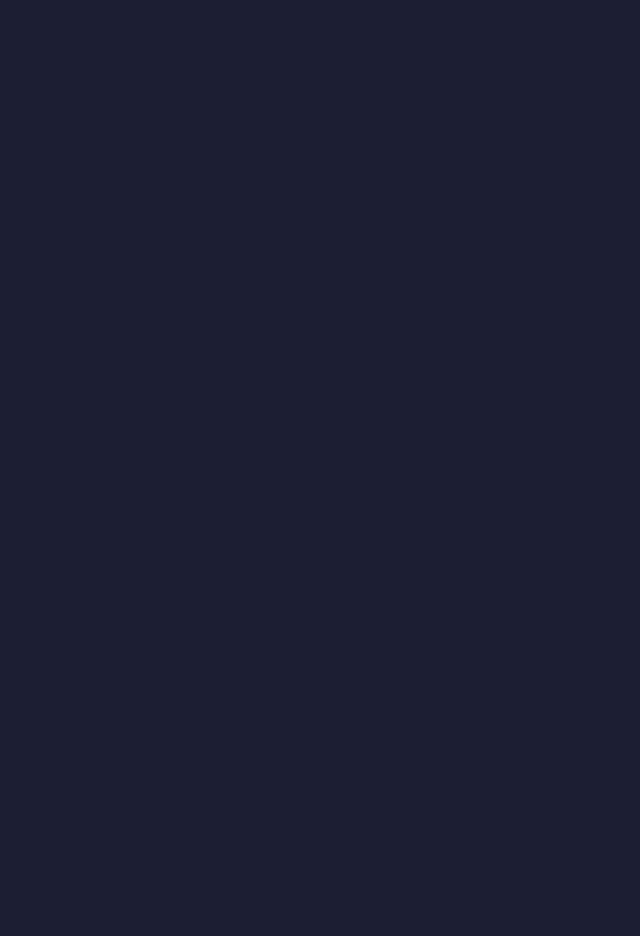
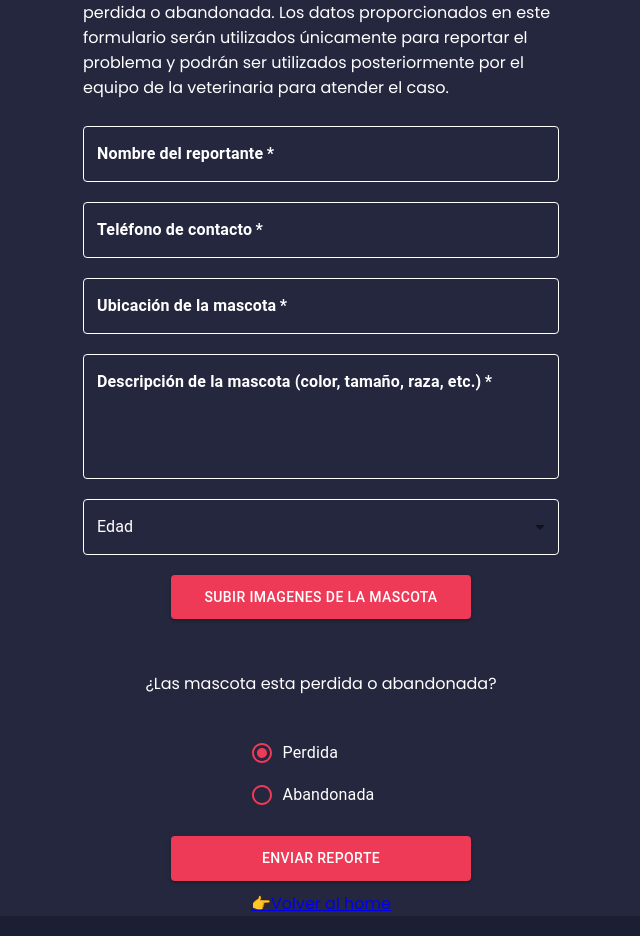
Before and after one commit to svalentinaog/app-vet-pet, a Next.js app: page /report in a window 1280 px wide. Shown: the part 210-1146 px from the top of the page, without its empty margins (319-959 px from the left). Before the commit the page ends 821 px from the top, so only its background shows below. Built offline with nearby package versions, Linux system fonts and the light colour scheme.

Commit message:
Vista del Reporte de Mascotas

```diff
--- a/app/report/page.tsx
+++ b/app/report/page.tsx
@@ -1,11 +1,288 @@
+"use client";
+import React, { ChangeEvent } from "react";
+import { createTheme, ThemeProvider } from "@mui/material/styles";
+import { Box, TextField, Button, Typography, FormControl, IconButton } from "@mui/material";
+import Radio from "@mui/material/Radio";
+import RadioGroup from "@mui/material/RadioGroup";
+import FormControlLabel from "@mui/material/FormControlLabel";
+import InputLabel from "@mui/material/InputLabel";
+import MenuItem from "@mui/material/MenuItem";
+import Select, { SelectChangeEvent } from "@mui/material/Select";
 import Link from "next/link";
+import CloseIcon from "@mui/icons-material/Close";
+
+const theme = createTheme({
+  components: {
+    MuiTextField: {
+      styleOverrides: {
+        root: {
+          "& .MuiInputBase-root": {
+            color: "#ffff", // Color del texto en el campo
+          },
+          "& .MuiInputLabel-outlined": {
+            color: "#ffff", // Color del label normal
+            fontWeight: "bold",
+          },
+          "& .MuiOutlinedInput-notchedOutline": {
+            borderColor: "#ffff", // Color del borde normal
+          },
+          "&:hover:not(.Mui-focused)": {
+            "& .MuiOutlinedInput-notchedOutline": {
+              borderColor: "#ccc",
+            },
+          },
+          "& .MuiInputLabel-outlined.Mui-focused": {
+            color: "#ffff", // Color del label al enfocar
+          },
+          "& .MuiOutlinedInput-root.Mui-focused .MuiOutlinedInput-notchedOutline":
+            {
+              borderColor: "#ffff",
+            },
+        },
+      },
+    },
+    MuiInputLabel: {
+      styleOverrides: {
+        root: {
+          // Color por defecto
+          color: "#ffff",
+          "&.Mui-focused": {
+            color: "#ffff", // Color cuando está enfocado
+          },
+        },
+      },
+    },
+    MuiSelect: {
+      styleOverrides: {
+        root: {
+          "& .MuiInputBase-root": {
+            color: "#ffff", // Color del texto en el campo
+          },
+          "& .MuiInputLabel-outlined": {
+            color: "#ffff", // Color del label normal
+            fontWeight: "bold",
+          },
+          "& .MuiOutlinedInput-notchedOutline": {
+            borderColor: "#ffff", // Color del borde normal
+          },
+          "&:hover:not(.Mui-focused)": {
+            "& .MuiOutlinedInput-notchedOutline": {
+              borderColor: "#ccc",
+            },
+          },
+          "&.MuiInputLabel-outlined.Mui-focused": {
+            color: "#ffff", // Color del label al enfocar
+          },
+          "& .MuiOutlinedInput-root.Mui-focused .MuiOutlinedInput-notchedOutline":
+            {
+              borderColor: "#ffff",
+            },
+        },
+      },
+    },
+  },
+});
 
 export default function Report() {
+  const [images, setImages] = React.useState<string[]>([]);
+
+  const handleImageUpload = (event: ChangeEvent<HTMLInputElement>) => {
+    if (event.target.files) {
+      const files = Array.from(event.target.files); // Convierte los archivos en un array
+      const newImages = files.map((file) => URL.createObjectURL(file)); // Crea una URL para previsualización
+      setImages((prevImages) => [...prevImages, ...newImages]); // Agrega las nuevas imágenes al array existente
+    }
+  };
+
+  const handleRemoveImage = (index: number) => {
+    setImages((prevImages) => prevImages.filter((_, i) => i !== index)); // Elimina una imagen del array
+  };
+
+  const [age, setAge] = React.useState("");
+  const handleChange = (event: SelectChangeEvent) => {
+    setAge(event.target.value as string);
+  };
+
   return (
-    <div>
-      <h1>Formulario de Reportar Animal</h1>
+    <Box
+      sx={{
+        color: "#ffff",
+        padding: "20px",
+        borderRadius: "10px",
+        display: "flex",
+        justifyContent: "center",
+        width: "100%",
+        height: "auto",
+      }}
+    >
+      <Box
+        sx={{
+          backgroundColor: "#25273e",
+          paddingX: 40,
+          borderRadius: "20px",
+          display: "flex",
+          justifyContent: "flex-start",
+          alignItems: "center",
+          flexDirection: "column",
+          gap: "10px",
+          width: "90%",
+          height: "auto",
+        }}
+      >
+        <h1>Reporte de mascota perdida o abandonada.</h1>
+        <p>
+          Por favor, complete el formulario para reportar la mascota perdida o
+          abandonada. Los datos proporcionados en este formulario serán
+          utilizados únicamente para reportar el problema y podrán ser
+          utilizados posteriormente por el equipo de la veterinaria para atender
+          el caso.
+        </p>
 
-      <Link href={"/"}>👉Volver al home</Link>
-    </div>
+        {/* Formulario */}
+        <Box
+          component="form"
+          sx={{
+            display: "flex",
+            flexDirection: "column",
+            alignItems: "center",
+            gap: "20px",
+            width: "100%",
+          }}
+        >
+          <ThemeProvider theme={theme}>
+            <TextField
+              fullWidth
+              label="Nombre del reportante"
+              variant="outlined"
+              required
+            />
+            <TextField
+              fullWidth
+              label="Teléfono de contacto"
+              variant="outlined"
+              required
+            />
+            <TextField
+              fullWidth
+              label="Ubicación de la mascota"
+              variant="outlined"
+              required
+            />
+            <TextField
+              fullWidth
+              label="Descripción de la mascota (color, tamaño, raza, etc.)"
+              variant="outlined"
+              multiline
+              rows={4}
+              required
+            />
+            <FormControl fullWidth>
+              <InputLabel id="demo-simple-select-label">Edad</InputLabel>
+              <Select
+                labelId="demo-simple-select-label"
+                id="demo-simple-select"
+                value={age}
+                label="age"
+                onChange={handleChange}
+                style={{ color: "#fff" }}
+              >
+                <MenuItem value={3}>Menor de 3 años</MenuItem>
+                <MenuItem value={5}>Mayor que 3 y menor que 5 años</MenuItem>
+                <MenuItem value={6}>Mayor que 5 años</MenuItem>
+              </Select>
+            </FormControl>
+          </ThemeProvider>
+          <Box>
+            <Button
+              variant="contained"
+              component="label"
+              sx={{
+                alignSelf: "center",
+                backgroundColor: "#ee3a57",
+                padding: "10px 20px",
+                width: "300px",
+              }}
+            >
+              Subir imagenes de la mascota
+              <input
+                type="file"
+                accept="image/*"
+                multiple
+                onChange={handleImageUpload}
+                hidden
+              />
+            </Button>
+
+            <Box display="flex" gap={2} flexWrap="wrap" sx={{ marginTop: 2 }}>
+              {images.map((image, index) => (
+                <Box key={index} position="relative" width={100} height={100}>
+                  <img
+                    src={image}
+                    alt={`Uploaded ${index}`}
+                    style={{
+                      width: "100%",
+                      height: "100%",
+                      objectFit: "cover",
+                    }}
+                  />
+                  <IconButton
+                    size="small"
+                    sx={{
+                      position: "absolute",
+                      top: 0,
+                      right: 0,
+                      backgroundColor: "rgba(255, 0, 0, 0.7)",
+                      color: "white",
+                      "&:hover": { backgroundColor: "rgba(255, 0, 0, 1)" },
+                    }}
+                    onClick={() => handleRemoveImage(index)}
+                  >
+                    <CloseIcon />
+                  </IconButton>
+                </Box>
+              ))}
+            </Box>
+          </Box>
+          <p>¿Las mascota esta perdida o abandonada?</p>
+            <RadioGroup
+              aria-labelledby="demo-radio-buttons-group-label"
+              defaultValue="perdida"
+              name="radio-buttons-group"
+              sx={{
+                "& .MuiSvgIcon-root": {
+                  color: "#ee3a57",
+                },
+              }}
+            >
+              <FormControlLabel
+                value="perdida"
+                color="secondary"
+                control={<Radio />}
+                label="Perdida"
+              />
+              <FormControlLabel
+                value="abandonada"
+                control={<Radio />}
+                label="Abandonada"
+              />
+            </RadioGroup>
+          <Button
+            type="submit"
+            variant="contained"
+            color="primary"
+            sx={{
+              alignSelf: "center",
+              backgroundColor: "#ee3a57",
+              padding: "10px 20px",
+              width: "300px",
+            }}
+          >
+            Enviar reporte
+          </Button>
+        </Box>
+
+        <Link href={"/"}>👉Volver al home</Link>
+      </Box>
+    </Box>
   );
 }
```
Also changed, not shown: app/page.tsx (+35 -10 lines), 1 other file (tests, documents, lock files or other folders).
